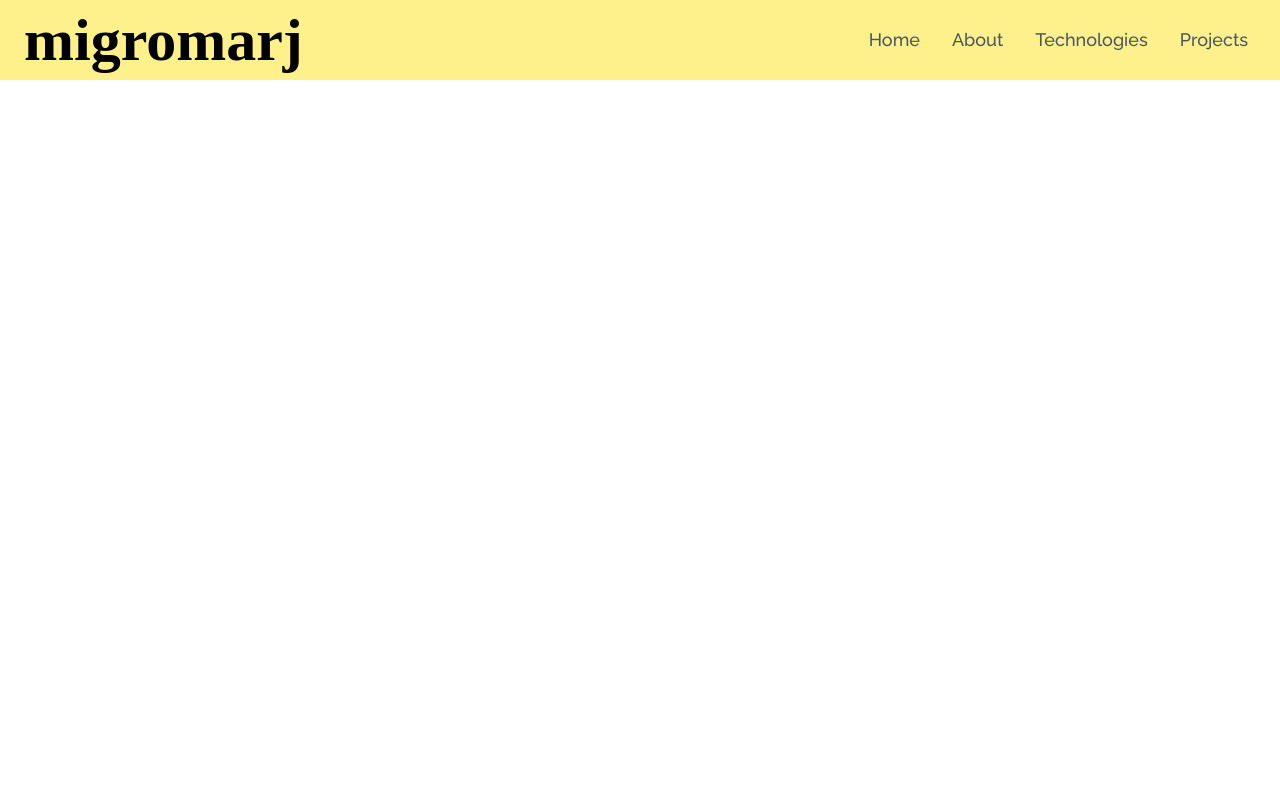
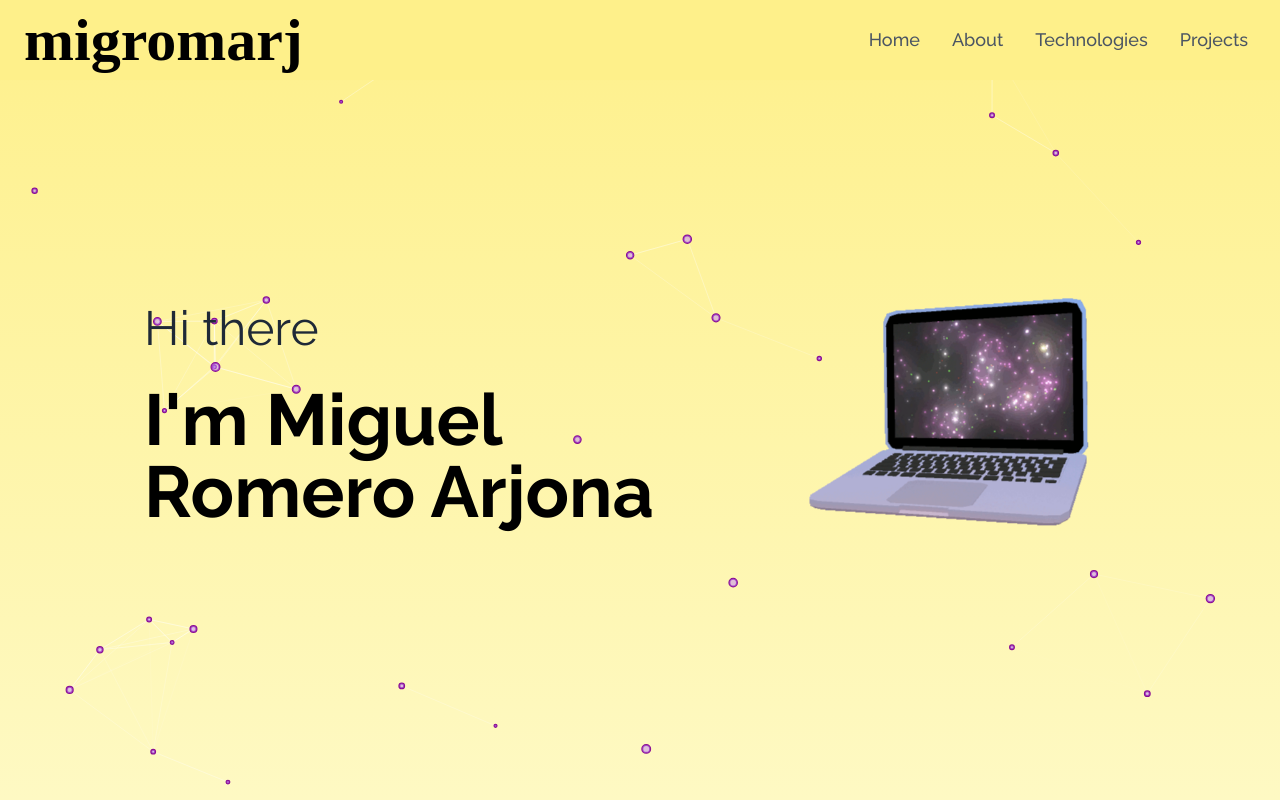
Before and after one commit to migromarj/portfolio-2022-migromarj, a React (Create React App) app: page / in a window 1280 px wide. Built offline with nearby package versions, Linux system fonts and the light colour scheme; the HTML template or start-up script is replaced by a standard one; a web font is replaced by a local one.

Commit message:
Finished home screen

```diff
--- a/package.json
+++ b/package.json
@@ -10,6 +10,8 @@
     "react-dom": "^18.2.0",
     "react-icons": "^4.4.0",
     "react-scripts": "5.0.1",
+    "react-tsparticles": "^2.2.4",
+    "tsparticles": "^2.2.4",
     "web-vitals": "^2.1.4"
   },
   "scripts": {
--- a/src/App.js
+++ b/src/App.js
@@ -1,9 +1,15 @@
+import Home from "./components/Home";
 import NavBar from "./components/NavBar";
+import Particle from "./components/Particle";
 
 function App() {
   return (
     <div>
+
+      <Particle />
       <NavBar />
+      <Home />
+
     </div>
   );
 }
--- /dev/null
+++ b/src/components/Home.jsx
@@ -0,0 +1,27 @@
+import React from 'react'
+import laptop from '../assets/laptop.gif'
+
+const Home = () => {
+  return (
+    <div name='home'
+         className='h-screen w-full bg-gradient-to-b from-yellow-200 to-yellow-100'>
+
+        <div className='max-w-screen-lg mx-auto flex flex-col items-center justify-center h-full px-4 md:flex-row'>
+            <div className='flex flex-col  justify-center h-full'>
+
+                <h3 className='z-10 text-3xl md:text-5xl text-gray-800 my-8 md:text-left text-center'>Hi there</h3>
+                <h2 className='z-10 text-4xl md:text-7xl font-bold text-black md:text-left text-center'>
+                    I'm Miguel Romero Arjona
+                </h2>
+            </div>
+
+            <div className='z-10'>
+                <img src={laptop} alt='A laptop' className='mx-auto w-2/3 md:w-full' />
+            </div>
+
+        </div>
+    </div>
+  )
+}
+
+export default Home
--- a/src/components/NavBar.jsx
+++ b/src/components/NavBar.jsx
@@ -27,7 +27,7 @@ const NavBar = () => {
     ]
 
     return (
-        <div className='flex justify-between items-center w-full h-20 px-4 text-black bg-yellow-200 fixed'>
+        <div className='z-20 flex justify-between items-center w-full h-20 px-4 text-black bg-yellow-200 fixed'>
             <div>
                 <h1 className='text-6xl font-signature font-bold ml-2'>migromarj</h1>
             </div>
@@ -47,7 +47,7 @@ const NavBar = () => {
             </div>
 
             {nav && (
-                <ul className='flex flex-col justify-center items-center absolute top-0 left-0 w-full h-screen bg-gradient-to-b from-yellow-200 to-yellow-100 text-gray-600'>
+                <ul className='visible md:invisible flex flex-col justify-center items-center absolute top-0 left-0 w-full h-screen bg-gradient-to-b from-yellow-200 to-yellow-100 text-gray-600'>
 
                     {links.map(link => (
 
--- /dev/null
+++ b/src/components/Particle.jsx
@@ -0,0 +1,31 @@
+import React, { useCallback } from 'react'
+
+import Particles from 'react-tsparticles'
+import {loadFull} from 'tsparticles'
+import particlesConfig from '../config/particle-config';
+
+const Particle = () => {
+
+    const particlesInit = useCallback(async (engine) => {
+        console.log(engine);
+        // you can initiate the tsParticles instance (engine) here, adding custom shapes or presets
+        // this loads the tsparticles package bundle, it's the easiest method for getting everything ready
+        // starting from v2 you can add only the features you need reducing the bundle size
+        await loadFull(engine);
+    }, []);
+
+    const particlesLoaded = useCallback(async (container) => {
+        await console.log(container);
+    }, []);
+
+    return (
+        <Particles
+            id='tsparticles'
+            init={particlesInit}
+            loaded={particlesLoaded}
+            options={particlesConfig}
+            />
+        );
+}
+
+export default Particle
--- /dev/null
+++ b/src/config/particle-config.js
@@ -0,0 +1,112 @@
+const particlesConfig = {
+  particles: {
+      number: {
+        value: 30,
+        density: {
+          enable: true,
+          value_area: 800
+        }
+      },
+      color: {
+        value: "#c084fc"
+      },
+      shape: {
+        type: "circle",
+        stroke: {
+          width: 2,
+          color: "#890b91"
+        },
+        polygon: {
+          nb_sides: 5
+        },
+        image: {
+          src: "img/github.svg",
+          width: 100,
+          height: 100
+        }
+      },
+      opacity: {
+        value: 0.5050747991726396,
+        random: false,
+        anim: {
+          enable: false,
+          speed: 0.9744926547616141,
+          opacity_min: 0.1,
+          sync: false
+        }
+      },
+      size: {
+        value: 4.008530152163807,
+        random: true,
+        anim: {
+          enable: false,
+          speed: 40,
+          size_min: 0.1,
+          sync: false
+        }
+      },
+      line_linked: {
+        enable: true,
+        distance: 150,
+        color: "#ffffff",
+        opacity: 0.4,
+        width: 1
+      },
+      move: {
+        enable: true,
+        speed: 3,
+        direction: "none",
+        random: false,
+        straight: false,
+        out_mode: "out",
+        bounce: false,
+        attract: {
+          enable: false,
+          rotateX: 600,
+          rotateY: 1200
+        }
+      }
+    },
+    interactivity: {
+      detect_on: "canvas",
+      events: {
+        onhover: {
+          enable: false,
+          mode: "repulse"
+        },
+        onclick: {
+          enable: false,
+          mode: "push"
+        },
+        resize: true
+      },
+      modes: {
+        grab: {
+          distance: 400,
+          line_linked: {
+            opacity: 1
+          }
+        },
+        bubble: {
+          distance: 400,
+          size: 40,
+          duration: 2,
+          opacity: 8,
+          speed: 3
+        },
+        repulse: {
+          distance: 200,
+          duration: 0.4
+        },
+        push: {
+          particles_nb: 4
+        },
+        remove: {
+          particles_nb: 2
+        }
+      }
+    },
+    retina_detect: true
+  }
+
+export default particlesConfig
```
Also changed, not shown: src/assets/laptop.gif (added), 1 other file (tests, documents, lock files or other folders).
